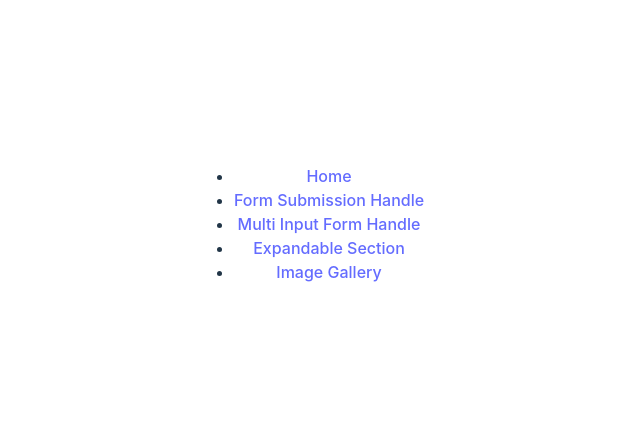
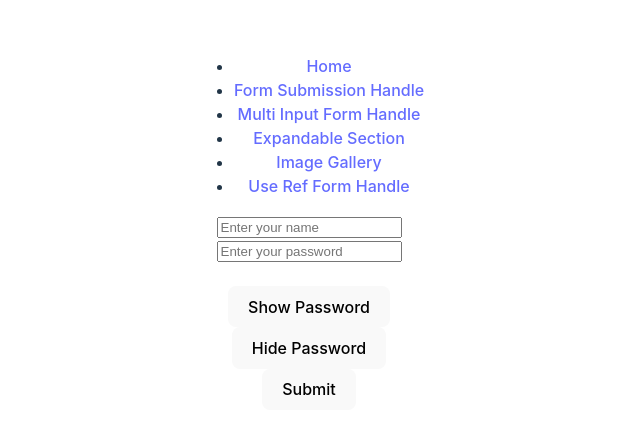
Before and after one commit to TanmayKolase/React, a React (Vite) app in the folder app/: page /useRefFormHandle in a window 1280 px wide. Shown: the part 176-610 px from the top of the page, without its empty margins (331-971 px from the left). Built offline with nearby package versions, Linux system fonts and the light colour scheme.

Commit message:
Implement the UseRefFormHandle

```diff
--- a/app/src/App.jsx
+++ b/app/src/App.jsx
@@ -11,7 +11,7 @@ import MultiInputFormHandle from "./components/MultiInputFormHandle";
 import ExpandableSection from "./components/ExpandableSection";
 import ImageGallery from "./components/ImageGallery";
 import Home from "./components/Home";
-
+import UseRefFormHandle from "./components/UseRefFormHandle";
 function App() {
   return (
     <>
@@ -38,6 +38,9 @@ function App() {
               <li>
                 <NavLink to="/imageGallery">Image Gallery</NavLink>
               </li>
+              <li>
+                <NavLink to="/useRefFormHandle">Use Ref Form Handle</NavLink>
+              </li>
             </ul>
           </nav>
 
@@ -53,6 +56,7 @@ function App() {
             />
             <Route path="/expandableSection" element={<ExpandableSection />} />
             <Route path="/imageGallery" element={<ImageGallery />} />
+            <Route path="/useRefFormHandle" element={<UseRefFormHandle />} />
           </Routes>
         </div>
       </Router>
--- /dev/null
+++ b/app/src/components/UseRefFormHandle.jsx
@@ -0,0 +1,46 @@
+import React, { useRef } from "react";
+
+const UseRefFormHandle = () => {
+  const inputRef = useRef(null);
+  const passwordRef = useRef(null);
+
+  const handleSubmit = (e) => {
+    const user = {
+      name: inputRef.current.value,
+      password: parseInt(passwordRef.current.value),
+    };
+    e.preventDefault();
+    console.log(user);
+  };
+
+  const handleChange = () => {
+    passwordRef.current.type =
+      passwordRef.current.type === "password" ? "text" : "password";
+  };
+  return (
+    <>
+      <form onSubmit={handleSubmit}>
+        <input type="text" placeholder="Enter your name" ref={inputRef} />{" "}
+        <br />
+        <input
+          type="password"
+          placeholder="Enter your password"
+          ref={passwordRef}
+        />{" "}
+        <br />
+        <br />
+        <button type="button" onClick={handleChange}>
+          Show Password
+        </button>{" "}
+        <br />
+        <button type="button" onClick={handleChange}>
+          Hide Password
+        </button>{" "}
+        <br />
+        <button type="submit">Submit</button>
+      </form>
+    </>
+  );
+};
+
+export default UseRefFormHandle;
```
